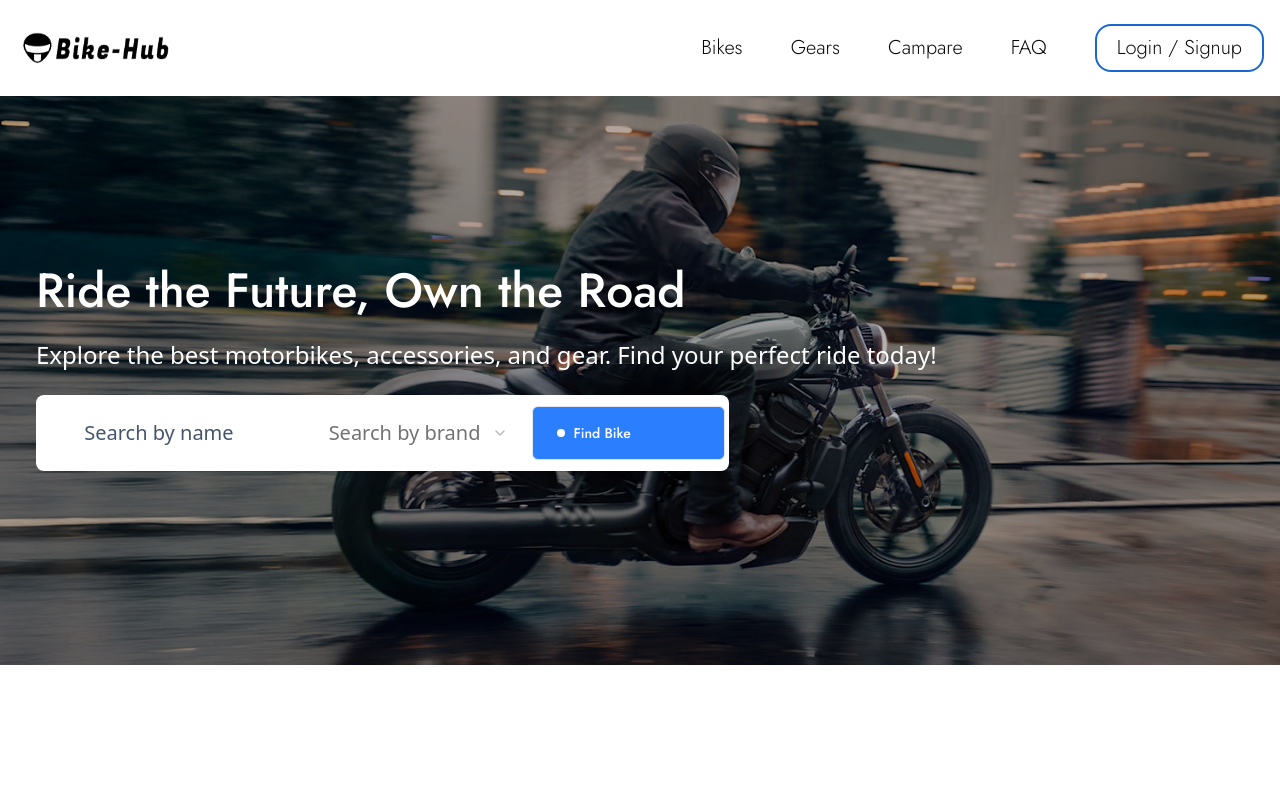
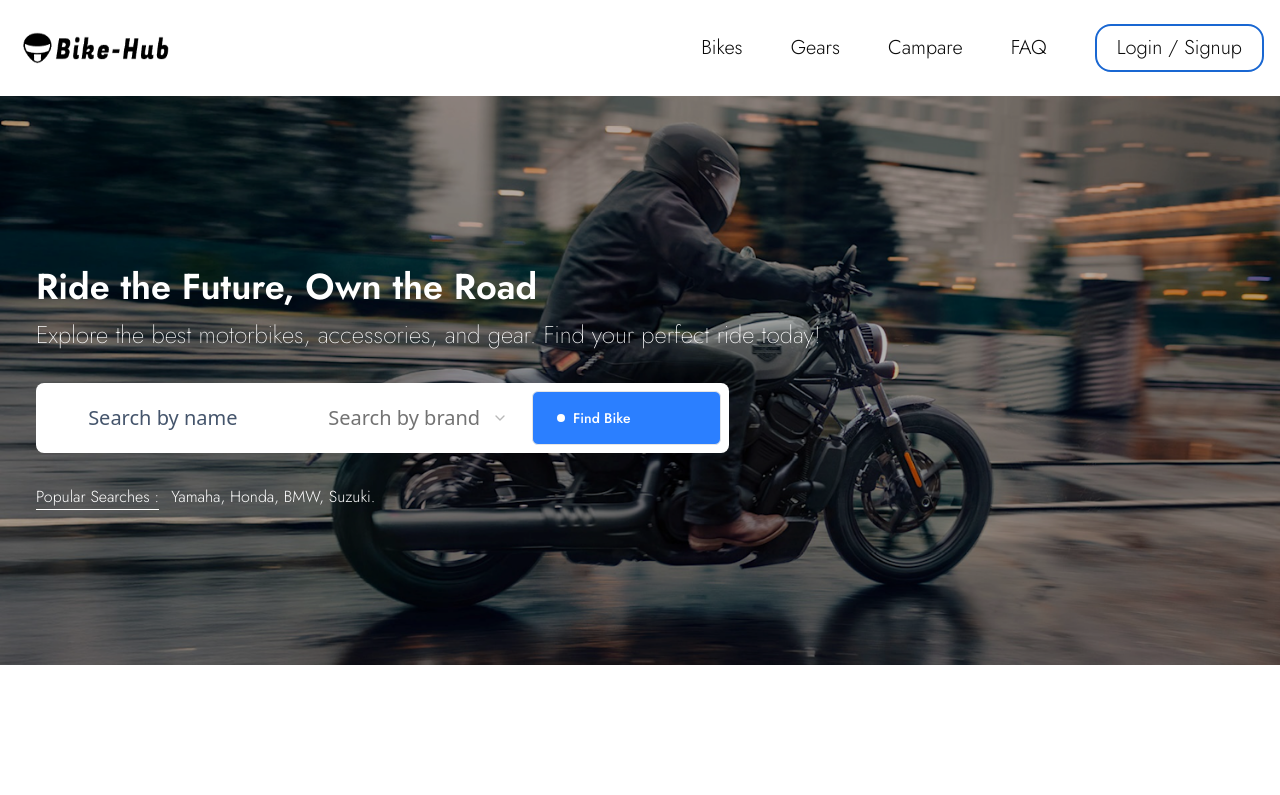
Before and after one commit to Hassan-mw/Bike-Hub, a Next.js app: page / in a window 1280 px wide. Shown: the top 795 px of the page. Built offline with nearby package versions, Linux system fonts and the light colour scheme.

Commit message:
Updated data

```diff
--- a/app/HomepageComponents/BikeDetails.tsx
+++ b/app/HomepageComponents/BikeDetails.tsx
@@ -13,7 +13,7 @@ const BikeDetails = () => {
     <div className='w-full  flex flex-col space-y-8 max-w-7xl  '>
    <div className=' w-full flex flex-col md:flex-row space-y-4 md:space-y-0 md:space-x-4'>
    <div className='md:w-1/2  flex flex-col space-y-3'>
-    <div className={`${jost.className} text-black/80 text-3xl md:text-5xl`}>"Find Your Perfect Ride"</div>
+    <div className={`${jost.className} text-black/80 text-3xl md:text-5xl`}>" Find Your Perfect Ride "</div>
     <div style={{fontWeight:400}} className={`${jost.className} text-xl md:text-md lg:text-xl  text-black/50 md:max-w-[500px]`}>At Bike-Hub, we bring the world of motorcycles to your fingertips. Explore a diverse range of motorcycle brands and models, all in one convenient location. Our platform simplifies your search, allowing you to compare specifications, features, and prices effortlessly. Based in Islamabad, PK, we are passionate about connecting riders with their perfect bikes. Whether you’re a seasoned rider or just starting out, Bike-Hub is your ultimate destination for motorcycle exploration.</div>
    <div className='w-full flex items-center justify-center md:max-w-[500px] '>
 
@@ -23,7 +23,7 @@ const BikeDetails = () => {
    <div className=' md:w-[40%] '>
 
 
-    <img className='object-cover min-h-full  rounded-md' src="./bike-detail-image.jpg"/>
+    <img className='object-cover min-h-full h-96 rounded-md' src="./bike-detail-image.jpg"/>
     </div>
    </div>
     </div>
--- a/app/HomepageComponents/HeroData.tsx
+++ b/app/HomepageComponents/HeroData.tsx
@@ -29,18 +29,21 @@ import AutoCompleteINput from '../components-usage/AutoCompleteInput';
 const HeroData = () => {
   return (
     // <div className='flex space-y-3 xl:space-y-6 flex-col absolute  top-[50%]  left-9 text-white  font-extrabold w-full'>
-    <div className='flex space-y-3 xl:space-y-6  flex-col lg:absolute lg:top-[30%] lg:left-9  lg:text-white  font-extrabold w-full lg:w-5/6 bg-[#e5ebf5] lg:bg-transparent  text-[#494a4f]  px-7 lg:px-0 lg:py-0 py-14 '>
-    <div style={{fontWeight:500}} className={`${jost.className} text-2xl lg:text-5xl  z-20 `}>Ride the Future, Own the Road</div>
-    <div  style={{fontWeight:400}}  className='text-[#8a95a0] lg:text-white text-sm lg:text-2xl '>Explore the best motorbikes, accessories, and gear. Find your perfect ride today!</div>
+    <div className='flex space-y-3 xl:space-y-8  flex-col lg:absolute lg:top-[30%] lg:left-9  lg:space-y-6  lg:text-white  font-extrabold w-full lg:w-5/6 bg-[#e5ebf5] lg:bg-transparent  text-[#494a4f]  px-7 lg:px-0 lg:py-0 py-14 '>
+   <div className='w-full flex flex-col items-start justify-start space-y-3'>
+
+    <div style={{fontWeight:600}} className={`${jost.className} text-2xl lg:text-3xl  xl:text-4xl 2xl:text-5xl z-20 `}>Ride the Future, Own the Road</div>
+    <div  style={{fontWeight:200}}  className={`${jost.className} text-[#8a95a0] lg:text-white text-sm lg:text-2xl `}>Explore the best motorbikes, accessories, and gear. Find your perfect ride today!</div>
+   </div>
 
 
-<div className=' flex flex-col lg:flex-row lg:w-[65%] 2xl:w-[50%] items-center justify-center  bg-white  p-3 lg:p-1 rounded-md space-y-6 lg:space-y-0 lg:space-x-3'>
+<div className=' flex flex-col lg:flex-row lg:w-[65%] 2xl:w-[50%] items-center justify-center  bg-white  p-3 lg:p-2 rounded-md space-y-6 lg:space-y-0 lg:space-x-3'>
 
 {/*//! Input field */}
 
 <div className='w-full flex items-center justify-center space-x-6 '>
 <CiSearch size={25} />
-<input style={{fontWeight:400}}  className=' bg-white py-5 text-xl  text-black placeholder:text-slate-600 w-full focus:outline-none'  placeholder='Search by name'/>
+<input style={{fontWeight:400}}  className=' bg-white py-5 lg:py-2 text-xl  text-black placeholder:text-slate-600 w-full focus:outline-none'  placeholder='Search by name'/>
 {/* <AutoCompleteINput/> */}
 </div>
 
@@ -63,7 +66,13 @@ const HeroData = () => {
 
  <Link href="/bike" className='w-1/2 flex items-center justify-center lg:w-5/6 text-black'><Button  />
   </Link>
+
     </div>
+  {/* //! Pppular Search */}
+  <div className='w-full  flex items-start justify-start space-x-3'>
+    <div style={{fontWeight:300}} className={`${jost.className} text-md text-white border-b border-white`}>Popular Searches : </div>
+    <div  style={{fontWeight:300}} className={`${jost.className} text-md text-white`}>Yamaha, Honda, BMW, Suzuki.  </div>
+  </div>
 
 </div>
   )
--- a/components/ui/carousel.tsx
+++ b/components/ui/carousel.tsx
@@ -147,13 +147,13 @@ const CarouselControl = ({
 }: CarouselControlProps) => {
   return (
     <button
-      className={`w-10 h-10 flex items-center mx-2 justify-center bg-neutral-200 dark:bg-neutral-800 border-3 border-transparent rounded-full focus:border-[#6D64F7] focus:outline-none hover:-translate-y-0.5 active:translate-y-0.5 transition duration-200 ${
+      className={`w-14 h-14 flex items-center mx-6 justify-center bg-neutral-200 dark:bg-neutral-800 border-3 border-transparent rounded-full focus:border-[#6D64F7] focus:outline-none hover:-translate-y-0.5 active:translate-y-0.5 transition duration-200 ${
         type === "previous" ? "rotate-180" : ""
       }`}
       title={title}
       onClick={handleClick}
     >
-      <BiRightArrowAlt className="text-neutral-600 dark:text-neutral-200" />
+      <BiRightArrowAlt size={25} className="text-neutral-600 dark:text-neutral-200" />
     </button>
   );
 };
```
